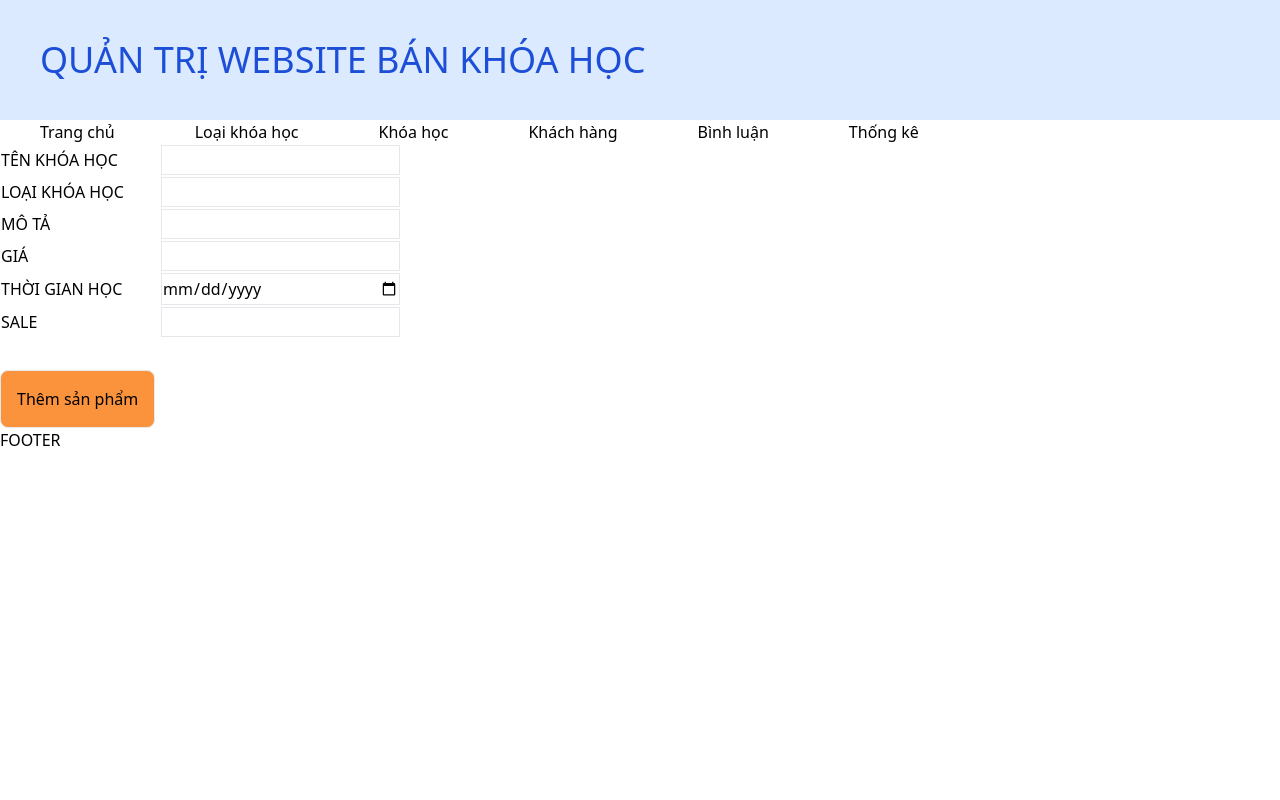
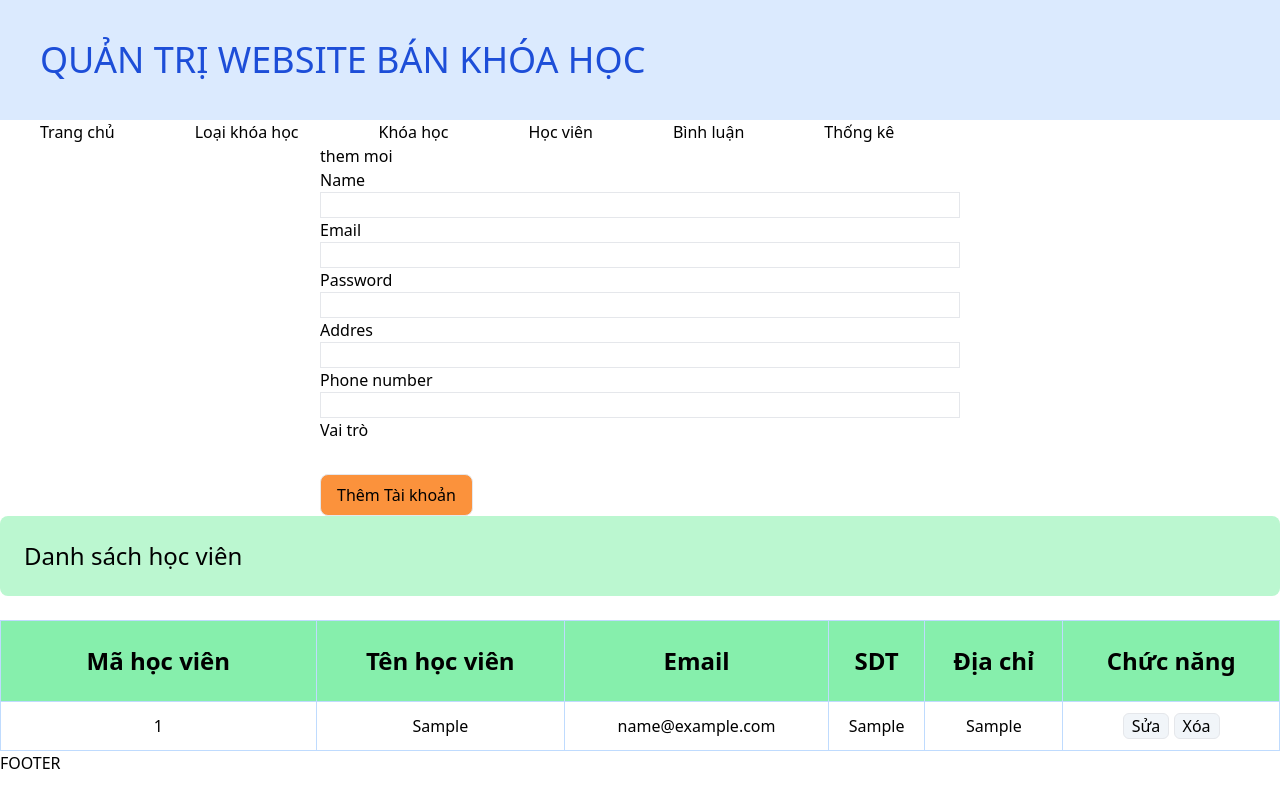
Before and after one commit to dannaph26950/du_an_1_nhom9, a PHP site: page /du_an_1_nhom9/admin/index.php?khach-hang in a window 1280 px wide. Run offline with PHP 8.4, Linux system fonts and the light colour scheme; tables that the repository leaves empty or names only in its code hold one stand-in row (values such as "Sample post"); some libraries are stand-ins or nearby versions.

Commit message:
update giao diện trang admin và đổ dữ liệu từ database

```diff
--- a/admin/connect.php
+++ b/admin/connect.php
@@ -6,7 +6,7 @@
         $conn = new PDO("mysql:host=$servername;dbname=duan1_nhom9", $username, $password);
 // thiết lập lỗi PDO thành ngoại lệ
         $conn->setAttribute(PDO::ATTR_ERRMODE, PDO::ERRMODE_EXCEPTION);
-        echo "Kết nối thành công!";
+
     }
     catch(PDOException $e)
     {
--- a/admin/index.php
+++ b/admin/index.php
@@ -6,7 +6,7 @@ if(isset($_GET['loai-khoa-hoc'])){
 elseif(isset($_GET['khoa-hoc'])){
     $VIEW_NAME='khoahoc.php';
 }
-elseif(isset($_GET['khac-hang'])){
+elseif(isset($_GET['khach-hang'])){
     $VIEW_NAME='khachhang.php';
 }
 elseif(isset($_GET['binh-luan'])){
--- a/admin/khachhang.php
+++ b/admin/khachhang.php
@@ -0,0 +1,81 @@
+
+<?php
+require "connect.php";
+$sql="SELECT * FROM hoc_vien";
+$result=$conn->query ($sql)->fetchAll ();
+
+?>
+
+
+
+<!DOCTYPE html>
+<html lang="en">
+
+<head>
+    <meta charset="UTF-8">
+    <meta http-equiv="X-UA-Compatible" content="IE=edge">
+    <meta name="viewport" content="width=device-width, initial-scale=1.0">
+    <title>Document</title>
+    <script src="https://cdn.tailwindcss.com"></script>
+</head>
+
+<body>
+
+
+
+
+<form action="" method="POST" class="w-1/2 container mx-auto">
+    <p>them moi</p>
+    <label class="">Name</label>
+    <input type="text" class="w-full border" name="name">
+    <label class="">Email</label>
+    <input type="text" class="w-full border" name="email">
+    <label class="">Password</label>
+    <input type="password" class="w-full border" name="password">
+    <label class="">Addres</label>
+    <input type="text" class="w-full border" name="addres">
+    <label class="">Phone number</label>
+    <input type="text" class="w-full border" name="phone">
+    <label class="">Vai trò</label>
+
+    <br>
+    <button name="add" type="submit" class="p-2 px-4 border rounded-lg bg-orange-400 hover:text-white font-medium mt-8">Thêm Tài khoản</button>
+
+</form>
+<!-- tên chức năng -->
+<div class="mx-auto container bg-green-200 rounded-lg">
+    <h1 class=" p-6 text-2xl font-medium ">Danh sách học viên</h1>
+</div>
+<!-- content -->
+<div class="mx-auto container">
+    <table border="1" class="mt-6 w-full text-center">
+        <tr class=" bg-green-300 border border-blue-200 text-2xl">
+            <th class="p-6 border border-blue-200">Mã học viên</th>
+            <th class="border border-blue-200">Tên học viên</th>
+            <th class="border border-blue-200">Email</th>
+            <th class="border border-blue-200">SDT</th>
+            <th class="border border-blue-200">Địa chỉ</th>
+            <!-- <th class="border border-blue-200">Tuổi</th> -->
+            <th class="border border-blue-200">Chức năng</th>
+        </tr>
+        <?php
+            foreach($result as $key => $value){
+                ?>
+                <tr class="border border-blue-200">
+                    <td class="p-3 border border-blue-200"><?php echo $value['id_hoc_vien']?></td>
+                    <td class="border border-blue-200"><?php echo $value['ten_hv'] ?></td>
+                    <td class="border border-blue-200"><?php echo $value['email'] ?></td>
+                    <td class="border border-blue-200"><?php echo $value['sdt'] ?></td>
+                    <td class="border border-blue-200"><?php echo $value['dia_chi'] ?></td>
+
+                    <td class="border border-blue-200">
+                        <a href="edituser.php?id=<?= $value['id']?>">   <button name="btn-detal"  class="border rounded-md bg-slate-100 px-2">Sửa</button></a>
+                        <a href="user.php?id=<?php echo $value['id'] ?>"><button name="btn-delete" class="border rounded-md bg-slate-100 px-2">Xóa</button></a>
+                    </td>
+                </tr>
+            <?php } ?>
+    </table>
+
+</div>
+</body>
+</html>
--- a/admin/layout.php
+++ b/admin/layout.php
@@ -25,7 +25,7 @@
                 <a href="/du_an_1_nhom9/admin/index.php?khoa-hoc">Khóa học</a>
             </li>
             <li class="mx-10">
-                <a href="/du_an_1_nhom9/admin/index.php?khach-hang">Khách hàng</a>
+                <a href="/du_an_1_nhom9/admin/index.php?khach-hang">Học viên</a>
             </li>
             <li class="mx-10">
                 <a href="/du_an_1_nhom9/admin/index.php?binh-luan">Bình luận</a>
```
Also changed, not shown: admin/binhluan.php (+62 -0 lines), admin/khoahoc.php (+28 -45 lines), admin/loaikhoahoc.php (+29 -0 lines), admin/thongke.php (+45 -0 lines), admin/xoa.php (added, +7 -0 lines).
